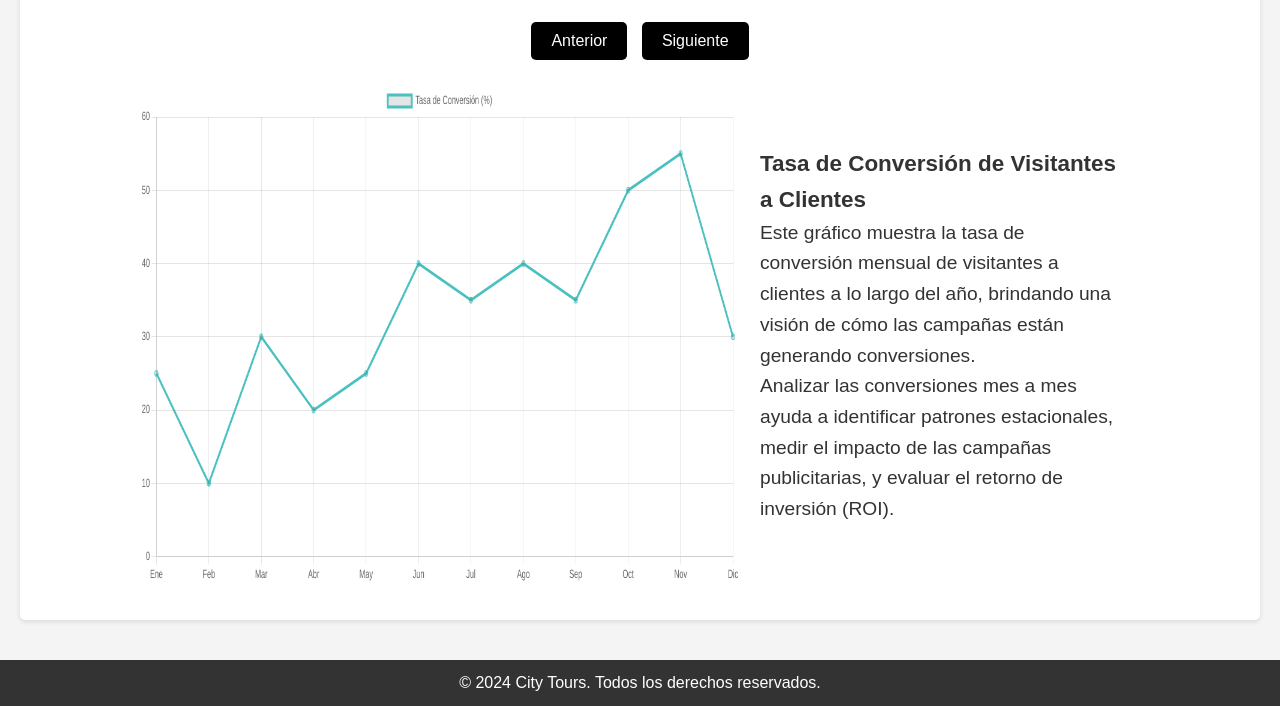
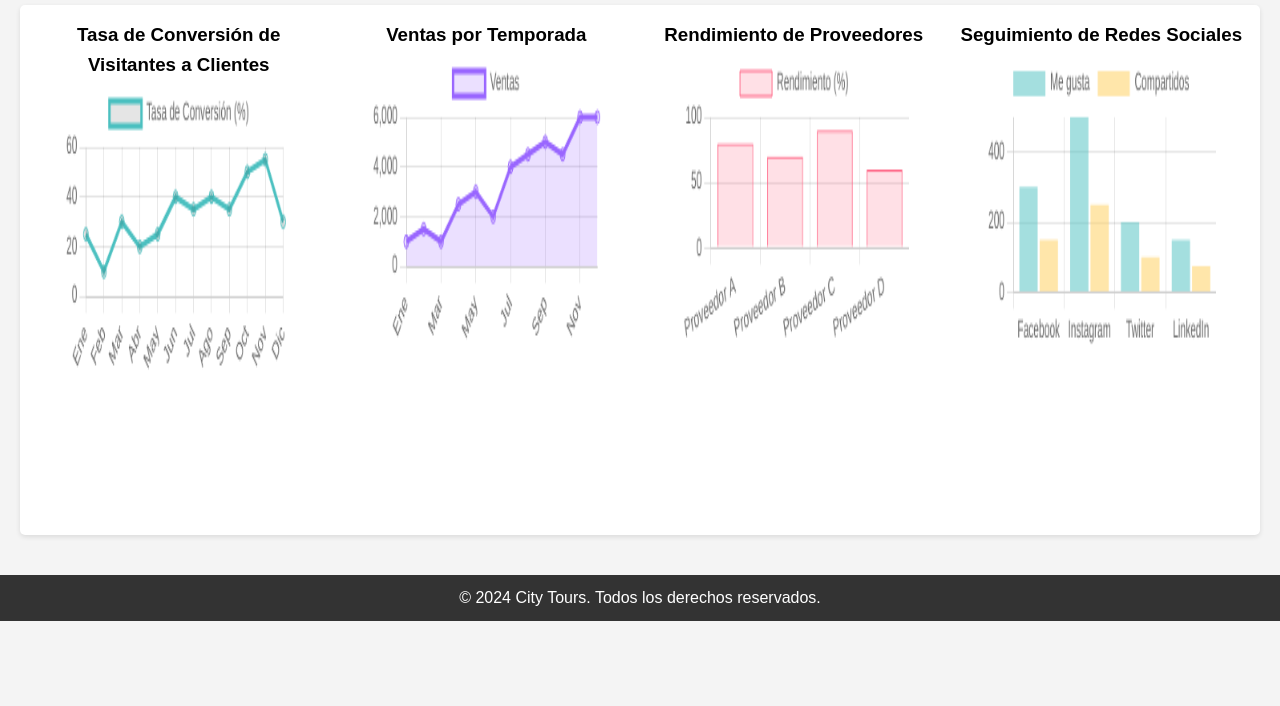
Before and after one commit to iBrandon10/T3, a plain HTML site: page DashNegocio.html in a window 1280 px wide. Shown: the part 166-872 px from the top of the page. After the commit the page ends 800 px from the top, so only its background shows below. Drawn offline with nearby package versions, Linux system fonts and the light colour scheme.

Commit message:
Update DashNegocio.html

```diff
--- a/DashNegocio.html
+++ b/DashNegocio.html
@@ -4,8 +4,8 @@
     <meta charset="UTF-8">
     <meta name="viewport" content="width=device-width, initial-scale=1.0">
     <title>Reservas - City Tours</title>
-    <link rel="stylesheet" href="estilos.css"> <!-- Enlace a un archivo CSS externo -->
-    <script src="https://cdn.jsdelivr.net/npm/chart.js"></script> <!-- Inclusión de Chart.js -->
+    <link rel="stylesheet" href="estilos.css">
+    <script src="https://cdn.jsdelivr.net/npm/chart.js"></script>
     <style>
         nav ul {
             list-style: none;
@@ -23,27 +23,19 @@
             font-size: 18px;
         }
 
-        /* Estilos para el dashboard */
         #dashboards {
             display: flex;
-            flex-direction: column;
-            align-items: center; /* Centra todo horizontalmente */
             justify-content: center;
-            text-align: center;
+            align-items: center;
+            flex-wrap: nowrap; /* Mantiene los dashboards en una sola fila */
             margin: 20px;
+            gap: 20px; /* Espacio entre los dashboards */
         }
 
         .dashboard {
-            display: none; /* Ocultar todos los dashboards por defecto */
-            max-width: 1000px; /* Limitar el tamaño máximo */
-            margin-bottom: 20px; /* Separar entre los dashboards */
+            max-width: 500px;
             width: 100%;
-            height: 500px; /* Tamaño fijo de altura */
-        }
-
-        .dashboard.active {
-            display: flex; /* Mostrar solo el dashboard activo */
-            justify-content: space-between;
+            height: 500px;
         }
 
         .dashboard-content {
@@ -51,40 +43,11 @@
             justify-content: center;
             align-items: center;
             width: 100%;
-            text-align: left;
         }
 
-        .dashboard-description {
-            width: 40%;
-            padding: 20px;
-            font-size: 1.2em;
-            color: #333;
-        }
-
-        /* Tamaño fijo para los gráficos */
         canvas {
-            width: 600px !important;  /* Fijo a 600px de ancho */
-            height: 500px !important; /* Fijo a 500px de alto */
-        }
-
-        /* Estilos para los botones de navegación */
-        .navigation {
-            margin: 20px 0;
-        }
-
-        button {
-            padding: 10px 20px;
-            font-size: 1em;
-            cursor: pointer;
-            background-color: black;
-            color: white;
-            border: none;
-            border-radius: 5px;
-            margin: 5px;
-        }
-
-        button:hover {
-            background-color: rgb(82, 82, 82);
+            width: 80% !important;
+            height: 300px !important;
         }
 
         footer {
@@ -93,6 +56,17 @@
             padding: 10px;
             background-color: #333;
             color: white;
+        }
+
+        h2 {
+            text-align: center; /* Centra el título */
+            font-size: 2em;
+            margin-top: 10px; /* Añadido margen superior para más separación */
+            margin-bottom: 10px; /* Espacio debajo del título */
+        }
+
+        h3 {
+            text-align: center; /* Centra el título */
         }
 
     </style>
@@ -131,61 +105,38 @@
 </header>
 
 <main>
+    <h2>Dashboards del Negocio</h2> <!-- Título principal encima de los dashboards -->
+    <section id="dashboards">
 
-    <section id="dashboards">
-        <h2>Dashboards del Negocio</h2>
 
-        <div class="navigation">
-            <button id="prevBtn">Anterior</button>
-            <button id="nextBtn">Siguiente</button>
-        </div>
-
-        <div id="dashboard1" class="dashboard active">
+        <div id="dashboard1" class="dashboard">
+            <h3>Tasa de Conversión de Visitantes a Clientes</h3>
             <div class="dashboard-content">
                 <canvas id="conversionChart"></canvas>
-                <div class="dashboard-description">
-                    <h3>Tasa de Conversión de Visitantes a Clientes</h3>
-                    <p>Este gráfico muestra la tasa de conversión mensual de visitantes a clientes a lo largo del año, brindando una visión de cómo las campañas están generando conversiones.</p>
-                    <p>Analizar las conversiones mes a mes ayuda a identificar patrones estacionales, medir el impacto de las campañas publicitarias, y evaluar el retorno de inversión (ROI). </p>
-                </div>
             </div>
         </div>
 
         <div id="dashboard2" class="dashboard">
+            <h3>Ventas por Temporada</h3>
             <div class="dashboard-content">
                 <canvas id="ventasTemporadaChart"></canvas>
-                <div class="dashboard-description">
-                    <h3>Ventas por Temporada</h3>
-                    <p>Este gráfico muestra las ventas totales durante cada mes del año, lo que permite identificar patrones estacionales de demanda.</p>
-                    <p> Con esta información, la empresa pueden ajustar sus estrategias de inventario, marketing y promoción para aprovechar los períodos de alta demanda y prepararse para los momentos de baja actividad.</p>
-                </div>
             </div>
         </div>
 
         <div id="dashboard3" class="dashboard">
+            <h3>Rendimiento de Proveedores</h3>
             <div class="dashboard-content">
                 <canvas id="proveedoresChart"></canvas>
-                <div class="dashboard-description">
-                    <h3>Rendimiento de Proveedores</h3>
-                    <p>Aquí se muestra el rendimiento de los proveedores en base a su desempeño mensual, ayudando a evaluar su fiabilidad y eficiencia.</p>
-                    <p>Un proveedor confiable y eficiente puede ser clave para el éxito de una empresa, ya que asegura que los materiales, servicios o productos se entreguen a tiempo y con los estándares esperados</p>
-                </div>
             </div>
         </div>
 
         <div id="dashboard4" class="dashboard">
+            <h3>Seguimiento de Redes Sociales</h3>
             <div class="dashboard-content">
                 <canvas id="redesSocialesChart"></canvas>
-                <div class="dashboard-description">
-                    <h3>Seguimiento de Redes Sociales</h3>
-                    <p>Este gráfico muestra las métricas de interacción en redes sociales, como "Me gusta" y "Compartidos", para cada plataforma, ayudando a medir el alcance y la efectividad de las campañas.</p>
-                    <p>Con estas métricas, las empresas pueden ajustar sus estrategias para maximizar el alcance, mejorar el engagement y, en última instancia, convertir la interacción en ventas o fidelización de clientes. </p>
-                </div>
             </div>
         </div>
-
     </section>
-
 </main>
 
 <footer>
@@ -193,38 +144,6 @@
 </footer>
 
 <script>
-    // Inicialización de variables
-    let currentDashboard = 0;
-    const dashboards = document.querySelectorAll('.dashboard');
-
-    // Descripciones
-    const descriptions = [
-        "Este gráfico muestra la tasa de conversión mensual de visitantes a clientes a lo largo del año, brindando una visión de cómo las campañas están generando conversiones.",
-        "Este gráfico muestra las ventas totales durante cada mes del año, lo que permite identificar patrones estacionales de demanda.",
-        "Aquí se muestra el rendimiento de los proveedores en base a su desempeño mensual, ayudando a evaluar su fiabilidad y eficiencia.",
-        "Este gráfico muestra las métricas de interacción en redes sociales, como 'Me gusta' y 'Compartidos', para cada plataforma, ayudando a medir el alcance y la efectividad de las campañas."
-    ];
-
-    // Función para mostrar el dashboard actual
-    function showDashboard(index) {
-        dashboards.forEach((dashboard, i) => {
-            dashboard.classList.toggle('active', i === index);
-        });
-        document.querySelector('.dashboard-description p').textContent = descriptions[index];
-    }
-
-    // Manejo de los botones de navegación
-    document.getElementById('prevBtn').addEventListener('click', () => {
-        currentDashboard = (currentDashboard > 0) ? currentDashboard - 1 : dashboards.length - 1;
-        showDashboard(currentDashboard);
-    });
-
-    document.getElementById('nextBtn').addEventListener('click', () => {
-        currentDashboard = (currentDashboard < dashboards.length - 1) ? currentDashboard + 1 : 0;
-        showDashboard(currentDashboard);
-    });
-
-    // Tasa de Conversión de Visitantes a Clientes
     const ctx1 = document.getElementById('conversionChart').getContext('2d');
     const conversionChart = new Chart(ctx1, {
         type: 'line',
@@ -247,7 +166,6 @@
         }
     });
 
-    // Ventas por Temporada
     const ctx2 = document.getElementById('ventasTemporadaChart').getContext('2d');
     const ventasTemporadaChart = new Chart(ctx2, {
         type: 'line',
@@ -271,7 +189,6 @@
         }
     });
 
-    // Rendimiento de Proveedores
     const ctx3 = document.getElementById('proveedoresChart').getContext('2d');
     const proveedoresChart = new Chart(ctx3, {
         type: 'bar',
@@ -295,7 +212,6 @@
         }
     });
 
-    // Seguimiento de Redes Sociales
     const ctx4 = document.getElementById('redesSocialesChart').getContext('2d');
     const redesSocialesChart = new Chart(ctx4, {
         type: 'bar',
```
